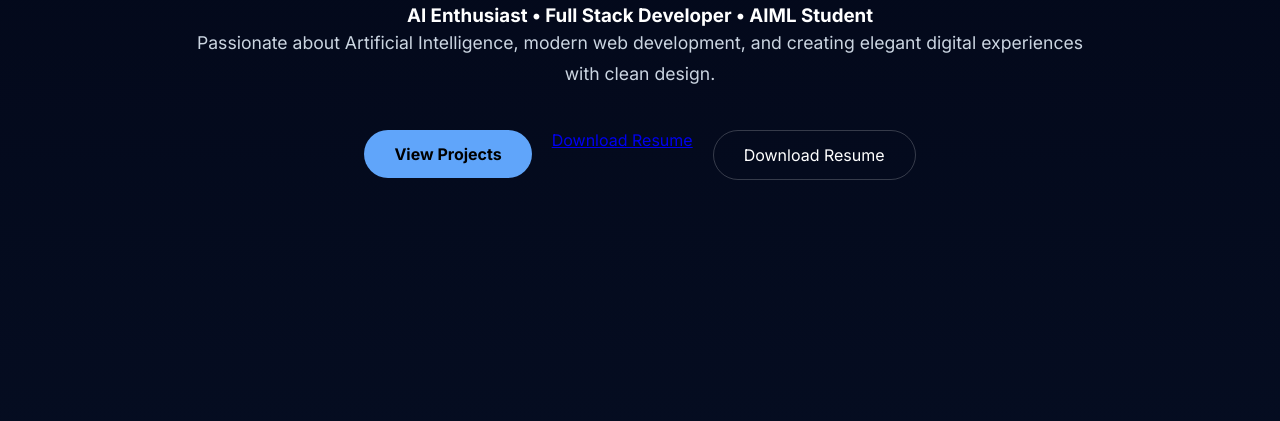
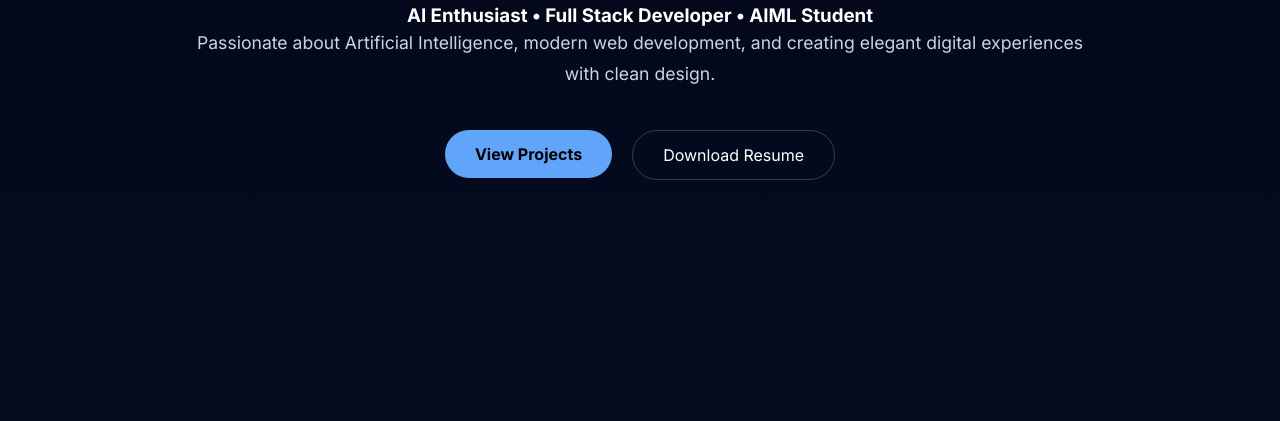
Before and after one commit to SanjanaGupta04/portfolio-website, a website: page frontend/index.html in a window 1280 px wide. Shown: the part 379-800 px from the top of the page. Drawn offline with Linux system fonts and the light colour scheme; no server answers.

Commit message:
Fixed resume path

```diff
--- a/frontend/index.html
+++ b/frontend/index.html
@@ -77,7 +77,7 @@
 
 </a>
 
- <a href="./resume.pdf" download class="btn">Download Resume</a>
+ <a href="./resume.pdf" download="resume.pdf">
     <button class="secondary-btn">
         Download Resume
     </button>
```
